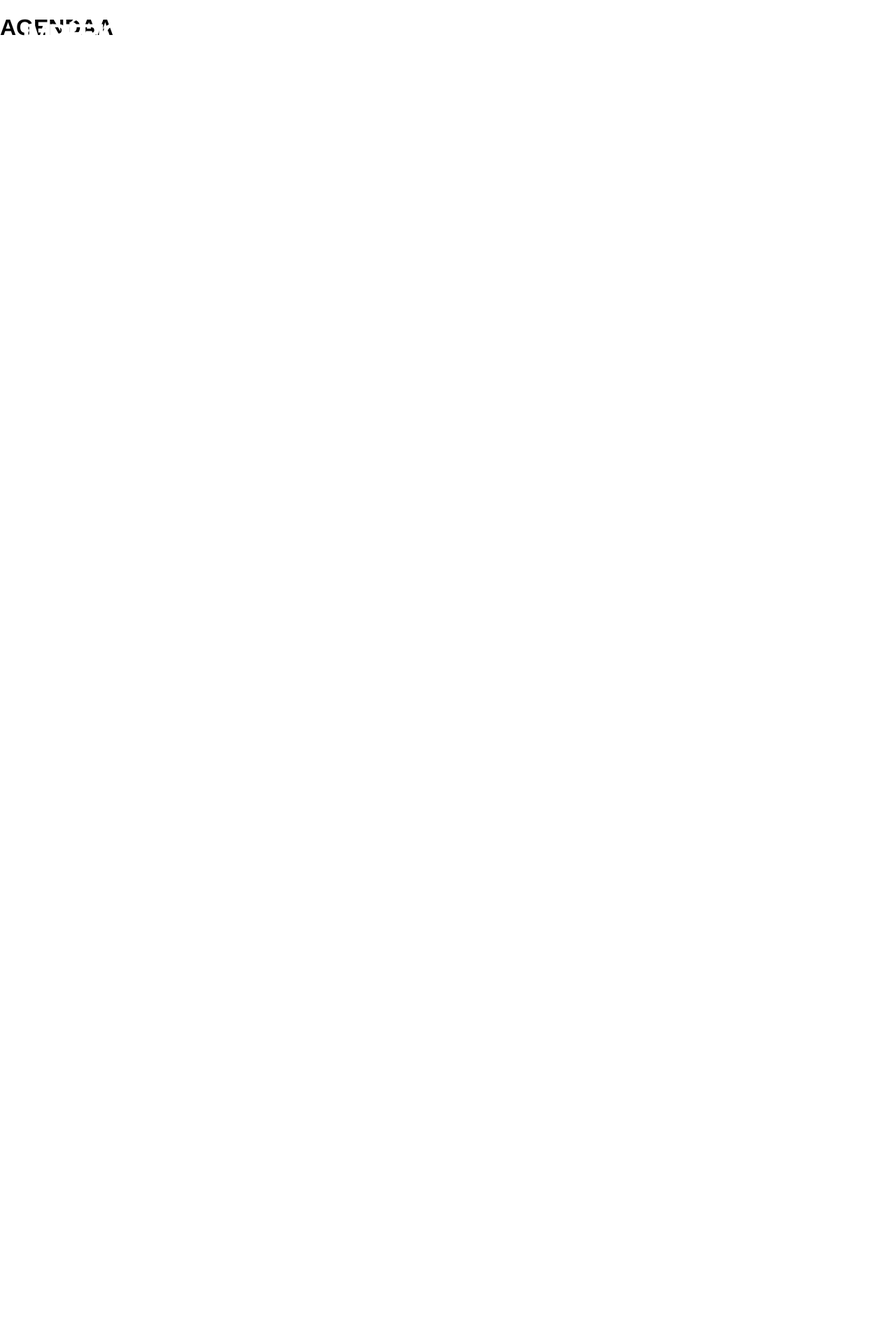
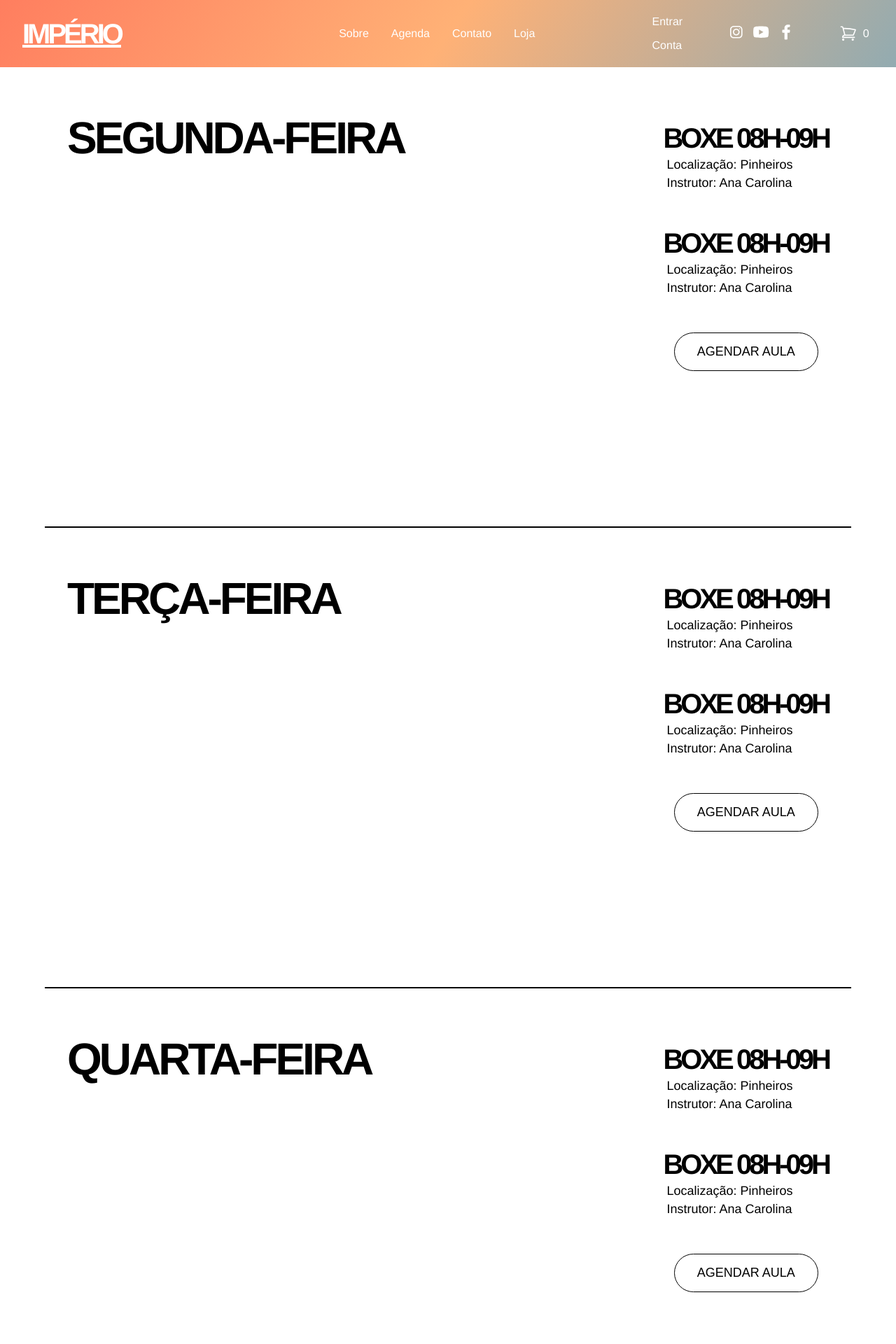
Before and after one commit to KarenYumi/RandomProject, a React (Vite) app: page /agenda in a window 1280 px wide. Shown: the top 1920 px of the page at 70% size. Before the commit the page ends 800 px from the top, so only its background shows below. Built offline with nearby package versions, Linux system fonts and the light colour scheme.

Commit message:
feat: Agenda e Contato

```diff
--- a/src/App.jsx
+++ b/src/App.jsx
@@ -7,6 +7,7 @@ import { QueryClient, QueryClientProvider } from '@tanstack/react-query';
 
 import HomePage from './components/HomePage';
 import Agenda from './components/Agenda';
+import Contact from './components/Contact'
 
 const queryClient = new QueryClient();
 
@@ -18,6 +19,10 @@ const router = createBrowserRouter([
   {
     path: '/agenda',
     element: <Agenda />,
+  },
+  {
+    path: '/contact',
+    element: <Contact/>
   }
 ]);
 
--- a/src/components/Agenda.jsx
+++ b/src/components/Agenda.jsx
@@ -1,10 +1,128 @@
-import Header from "./Header"
+import Header from "./Header";
+import Footer from "./Footer";
+import styles from './Agenda.module.css';
+import MiniForm from "./MiniForm";
 
 export default function Agenda() {
-  return(
+  return (
     <>
-    <Header />
-    <h1>AGENDAA</h1>
+      <Header />
+      <div className={styles.header}></div>
+      <div className={styles.agenda}>
+        <h1>Segunda-Feira</h1>
+        <div className={styles.horario}>
+          <div >
+            <h2>Boxe 08h-09h</h2>
+            <p>Localização: Pinheiros</p>
+            <p>Instrutor: Ana Carolina</p>
+          </div>
+          <div>
+            <h2>Boxe 08h-09h</h2>
+            <p>Localização: Pinheiros</p>
+            <p>Instrutor: Ana Carolina</p>
+          </div>
+          <button>Agendar Aula</button>
+        </div>
+      </div>
+      <div className={styles.agenda}>
+        <h1>Terça-Feira</h1>
+        <div className={styles.horario}>
+          <div >
+            <h2>Boxe 08h-09h</h2>
+            <p>Localização: Pinheiros</p>
+            <p>Instrutor: Ana Carolina</p>
+          </div>
+          <div>
+            <h2>Boxe 08h-09h</h2>
+            <p>Localização: Pinheiros</p>
+            <p>Instrutor: Ana Carolina</p>
+          </div>
+          <button>Agendar Aula</button>
+        </div>
+
+      </div>
+      <div className={styles.agenda}>
+        <h1>Quarta-Feira</h1>
+        <div className={styles.horario}>
+          <div >
+            <h2>Boxe 08h-09h</h2>
+            <p>Localização: Pinheiros</p>
+            <p>Instrutor: Ana Carolina</p>
+          </div>
+          <div>
+            <h2>Boxe 08h-09h</h2>
+            <p>Localização: Pinheiros</p>
+            <p>Instrutor: Ana Carolina</p>
+          </div>
+          <button>Agendar Aula</button>
+        </div>
+      </div>
+      <div className={styles.agenda}>
+        <h1>Quinta-Feira</h1>
+        <div className={styles.horario}>
+          <div >
+            <h2>Boxe 08h-09h</h2>
+            <p>Localização: Pinheiros</p>
+            <p>Instrutor: Ana Carolina</p>
+          </div>
+          <div>
+            <h2>Boxe 08h-09h</h2>
+            <p>Localização: Pinheiros</p>
+            <p>Instrutor: Ana Carolina</p>
+          </div>
+          <button>Agendar Aula</button>
+        </div>
+      </div>
+      <div className={styles.agenda}>
+        <h1>Sexta-Feira</h1>
+        <div className={styles.horario}>
+          <div >
+            <h2>Boxe 08h-09h</h2>
+            <p>Localização: Pinheiros</p>
+            <p>Instrutor: Ana Carolina</p>
+          </div>
+          <div>
+            <h2>Boxe 08h-09h</h2>
+            <p>Localização: Pinheiros</p>
+            <p>Instrutor: Ana Carolina</p>
+          </div>
+          <button>Agendar Aula</button>
+        </div>
+      </div>
+      <div className={styles.agenda}>
+        <h1>Sábado</h1>
+        <div className={styles.horario}>
+          <div >
+            <h2>Boxe 08h-09h</h2>
+            <p>Localização: Pinheiros</p>
+            <p>Instrutor: Ana Carolina</p>
+          </div>
+          <div>
+            <h2>Boxe 08h-09h</h2>
+            <p>Localização: Pinheiros</p>
+            <p>Instrutor: Ana Carolina</p>
+          </div>
+          <button>Agendar Aula</button>
+        </div>
+      </div>
+      <div className={styles.agenda}>
+        <h1>Domingo</h1>
+        <div className={styles.horario}>
+          <div >
+            <h2>Boxe 08h-09h</h2>
+            <p>Localização: Pinheiros</p>
+            <p>Instrutor: Ana Carolina</p>
+          </div>
+          <div>
+            <h2>Boxe 08h-09h</h2>
+            <p>Localização: Pinheiros</p>
+            <p>Instrutor: Ana Carolina</p>
+          </div>
+          <button>Agendar Aula</button>
+        </div>
+      </div>
+      <MiniForm />
+      <Footer />
     </>
   )
 }
--- /dev/null
+++ b/src/components/Agenda.module.css
@@ -0,0 +1,63 @@
+.header{
+  padding: 3rem;
+  background-image: linear-gradient(125deg, #ff7e5f, #ffb176, #92abb1);
+}
+
+.agenda{
+  height: 70vh;
+  display: flex;
+  justify-content:space-between;
+  gap: 2rem;
+  padding: 2rem;
+  border-bottom: #000000 solid 2px;
+  margin: 0 4rem;
+  padding-top: 4rem;
+}
+
+.agenda h1{
+  font-size: 4rem;
+  font-weight: 800;
+  text-transform: uppercase;
+  letter-spacing: -0.25rem;
+  color: #000000;
+  margin: 0;
+}
+
+.agenda h2{
+  font-size: 2.5rem;
+  font-weight: 800;
+  text-transform: uppercase;
+  letter-spacing: -0.25rem;
+  color: #000000;
+  margin: 0;
+}
+
+.agenda p{
+  font-size: 18px;
+  padding-left: 5px;
+  margin: 5px 0;
+}
+
+.agenda button{
+  padding: 1rem 2rem;
+  background-color: #ffffff;
+  color: #000000;
+  border: 1px solid #000000;
+  border-radius: 50px;
+  cursor: pointer;
+  font-size: 18px;
+  text-transform: uppercase;
+}
+
+.agenda button:hover{
+  background-color: #000000;
+  color:#ffffff;
+}
+
+.horario{
+  display: flex;
+  flex-direction: column;
+  gap: 3rem;
+  align-items: center;
+  margin-top: 15px;
+}
--- /dev/null
+++ b/src/components/Contact.jsx
@@ -0,0 +1,30 @@
+import Footer from "./Footer";
+import Header from "./Header";
+
+export default function Contact() {
+  return (
+    <>
+      <Header />
+      <div>
+        <div>
+          <div>
+            <h1>Pinheiros</h1>
+            <p>Rua Exemplo, 1234</p>
+            <p>Cidade</p>
+          </div>
+          <div>
+            <h2>Contato</h2>
+            <p>email@example.com</p>
+            <p>(11)111111111</p>
+          </div>
+          <div className="map-container">
+            <iframe src="https://www.google.com/maps/embed?pb=!1m18!1m12!1m3!1d3657.464815169482!2d-46.7086293253901!3d-23.551743961237573!2m3!1f0!2f0!3f0!3m2!1i1024!2i768!4f13.1!3m3!1m2!1s0x94ce57ca4e787a57%3A0x935d486dea0766f5!2sAv.%20Di%C3%B3genes%20Ribeiro%20de%20Lima%2C%20471-401%20-%20Alto%20de%20Pinheiros%2C%20S%C3%A3o%20Paulo%20-%20SP%2C%2005458-000!5e0!3m2!1spt-BR!2sbr!4v1743453809533!5m2!1spt-BR!2sbr"
+             allowfullscreen="" z='17' loading="lazy" referrerpolicy="no-referrer-when-downgrade"></iframe>
+
+          </div>
+        </div>
+      </div>
+      <Footer />
+    </>
+  )
+}
--- a/src/components/Header.jsx
+++ b/src/components/Header.jsx
@@ -27,7 +27,7 @@ export default function Header() {
 
   return (
     <header id="main-header" className={isScrolled ? 'scrolled' : ''}>
-      <h1 id="title">Império</h1>
+      <Link id="title" to='/'>Império</Link>
       <nav className={`menu ${isMenuOpen ? 'open' : ''}`}>
         <DropMenu
           title="Sobre"
@@ -38,11 +38,11 @@ export default function Header() {
           ]}
         />
         <Link to='/agenda' className="menu-decoration">Agenda</Link>
-        <Link className="menu-decoration">Contato</Link>
+        <Link to='/contact' className="menu-decoration">Contato</Link>
         <Link className="menu-decoration">Loja</Link>
       </nav>
 
-      <div className="menu-icon" onClick={toggleMenu}>
+      <div className="menu-icon" onClick={toggleMenu}> {/* CONTINUAR ISSO MAIS TARDE */}
         <MenuIcon />
       </div>
 
--- a/src/components/HomePage.jsx
+++ b/src/components/HomePage.jsx
@@ -7,7 +7,8 @@ import Form from "./Form";
 import About from "./About";
 import Comodity from "./Comodity";
 import Local from "./Local";
-import Footer from "../Footer";
+import Footer from "./Footer";
+import MiniForm from "./MiniForm";
 
 export default function HomePage() {
   return (
@@ -36,16 +37,7 @@ export default function HomePage() {
         </div>
       </div>
       <Local />
-      <div className='mini-form'>
-        <div>
-          <h1>FIQUE POR DENTRO</h1>
-          <p>Cadastre-se e seja o primeiro a saber sobre novas aulas, comodidades e mais. Respeitamos sua privacidade e nunca compartilharemos suas informações com fornecedores externos.</p>
-        </div>
-        <div className="form-mini">
-          <input type='text' placeholder='E-mail' />
-          <button>Cadastre-se</button>
-        </div>
-      </div>
+      <MiniForm />
       <Footer />
     </>
   )
--- /dev/null
+++ b/src/components/MiniForm.jsx
@@ -0,0 +1,14 @@
+export default function MiniForm() {
+  return (
+    <div className='mini-form'>
+      <div>
+        <h1>FIQUE POR DENTRO</h1>
+        <p>Cadastre-se e seja o primeiro a saber sobre novas aulas, comodidades e mais. Respeitamos sua privacidade e nunca compartilharemos suas informações com fornecedores externos.</p>
+      </div>
+      <div className="form-mini">
+        <input type='text' placeholder='E-mail' />
+        <button>Cadastre-se</button>
+      </div>
+    </div>
+  )
+}
--- a/src/index.css
+++ b/src/index.css
@@ -87,7 +87,7 @@ body {
   left: 0;
   right: 0;
   position: fixed;
-  transition: background-color 0.4s ease-in-out;
+  transition: background-color 0.8s ease-in-out;
 }
 
 #main-header.scrolled {
@@ -362,7 +362,7 @@ body {
   padding: 1rem;
   padding-right: 5rem;
   border: 2px solid white;
-  background-color: #0000000a;
+  background-color: #0000003d;
   border-radius: 5px;
 }
 
@@ -529,3 +529,19 @@ body {
   padding-left: 5px;
   margin: 5px 0;
 }
+
+
+.map-container {
+  max-width: 700px;
+  height: 500px;
+  overflow: hidden;
+  border-radius: 10px;
+}
+
+.map-container iframe {
+  width: 100%;
+  height: 100%;
+  border: none;
+  background-color: #000000;
+  filter: grayscale(100%) invert(100%);
+}
```
Also changed, not shown: src/components/Footer.jsx (renamed from src/Footer.jsx).
